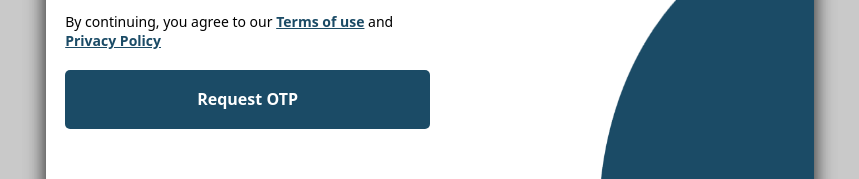
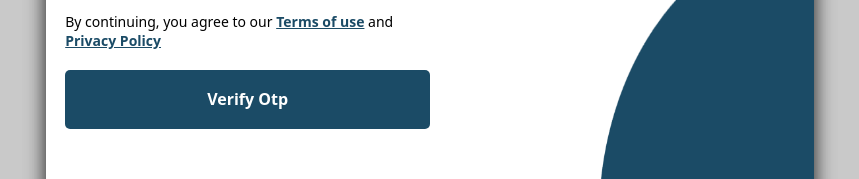
Before and after one commit to rahulkirti10/truthYouthEcommerceFrontEnd, a React (Create React App) app: page /verify in a window 1280 px wide. Shown: the part 505-684 px from the top of the page, without its empty margins (210-1069 px from the left). Built offline with nearby package versions, Linux system fonts and the light colour scheme.

Commit message:
resolve fixes

```diff
--- a/src/Components/Signup/Otp.js
+++ b/src/Components/Signup/Otp.js
@@ -19,6 +19,7 @@ function Otp() {
     const numericValue = e.target.value.replace(/[^0-9]/g, "");
     const newValues = [...values];
     newValues[index] = numericValue;
+    console.log(numericValue)
     setValues(newValues);
     if (
       numericValue === "0" ||
@@ -99,6 +100,7 @@ function Otp() {
                     key={index}
                     ref={ref}
                     type="text"
+                    value={values[index]}
                     maxLength="1"
                     placeholder="0"
                     onChange={(e) => handleInputChange(index, e)}
@@ -117,7 +119,7 @@ function Otp() {
               <input
                 type="submit"
                 className="Btn"
-                value="Request OTP"
+                value="Verify Otp"
                 onClick={() => handleClick()}
               />
             </div>
```
